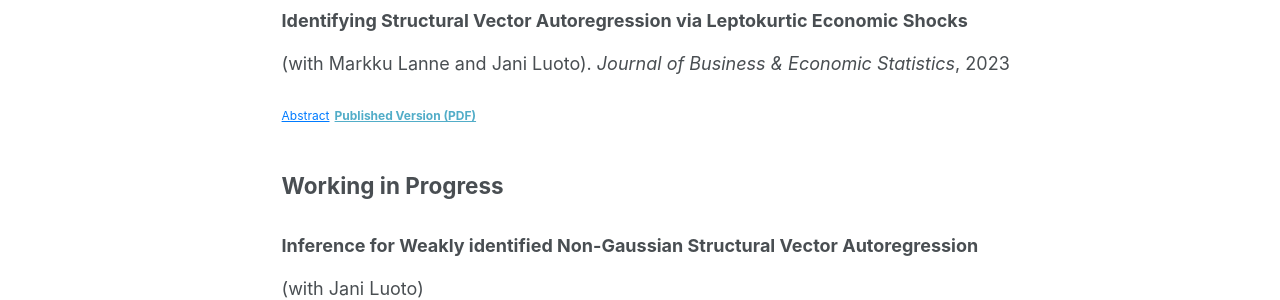
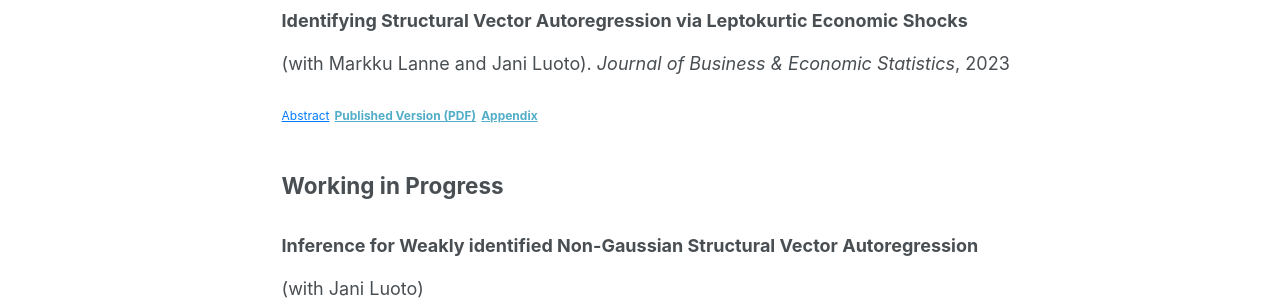
Before and after one commit to keyanliu1/keyanliu1.github.io, a Jekyll site: the page built from _pages/publications.md, in a window 1280 px wide and 1325 px high. Shown: the part 610-910 px from the top of the window. Built offline with Jekyll 4.4.1, drawn with Linux system fonts in a browser that asks for light colours; some web fonts are replaced.

Commit message:
Update publications.md

```diff
--- a/_pages/publications.md
+++ b/_pages/publications.md
@@ -33,7 +33,7 @@ author_profile: true
 ### <strong>Identifying Structural Vector Autoregression via Leptokurtic Economic Shocks</strong>
 (with Markku Lanne and Jani Luoto). *Journal of Business &amp; Economic Statistics*, 2023
 
-<a href="javascript:void(0)" onclick="toggleAbstract('abstract3')" style="font-size: 12px; text-decoration: underline; color: #007bff; cursor: pointer;">Abstract</a> <a href="https://keyanliu1.github.io/files/Paper11.pdf" style="font-size: 12px;"><strong>Published Version (PDF)</strong></a>
+<a href="javascript:void(0)" onclick="toggleAbstract('abstract3')" style="font-size: 12px; text-decoration: underline; color: #007bff; cursor: pointer;">Abstract</a> <a href="https://keyanliu1.github.io/files/Paper11.pdf" style="font-size: 12px;"><strong>Published Version (PDF)</strong></a> <a href="https://keyanliu1.github.io/files/paper1appendix.pdf" style="font-size: 12px;"><strong>Appendix</strong></a>
 
 <div id="abstract3" style="display:none; font-size: 0.85em;">
   <p>We revisit the generalized method of moments (GMM) estimation of the non-Gaussian structural vector autoregressive (SVAR) model. It is shown that in the $n$-dimensional SVAR model, global and local identification of the contemporaneous impact matrix is achieved with as few as $n^2+n(n-1)/2$ suitably selected moment conditions, when at least $n-1$ of the structural errors are all  leptokurtic (or platykurtic). We also relax the potentially problematic assumption of mutually independent structural errors in part of the previous literature to the requirement that the errors be mutually uncorrelated. Moreover, we assume the error term to be only serially uncorrelated, not independent in time, which allows for univariate conditional heteroskedasticity in its components. A small simulation experiment highlights the good properties of the estimator and the proposed moment selection procedure. The use of the methods is illustrated by means of an empirical application to the effect of a tax increase on U.S. gasoline consumption and carbon dioxide emissions.</p>
```
